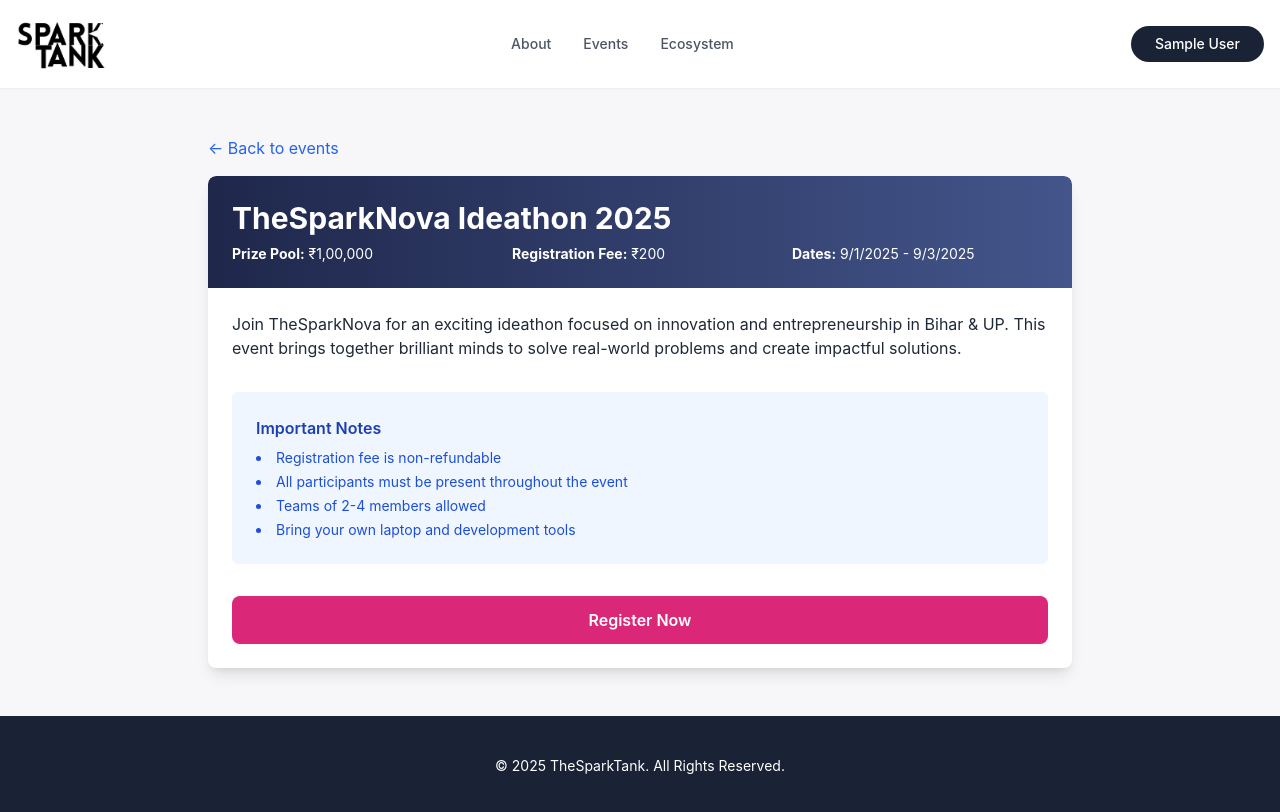
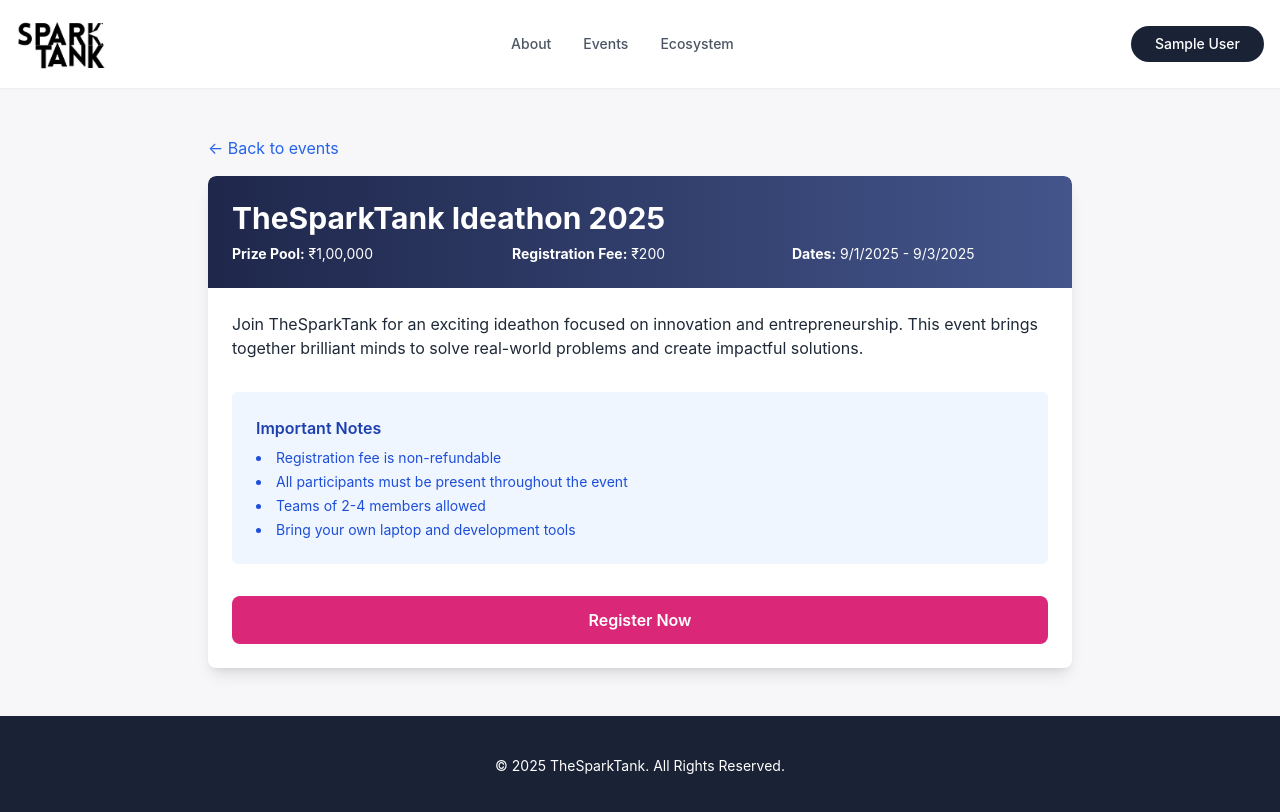
Before and after one commit to dushyant1222/frontend, a React (Create React App) app: page /events/1 in a window 1280 px wide. Shown: the top 812 px of the page. Built offline with nearby package versions, Linux system fonts and the light colour scheme; no server answers; sample sign-in values are in the browser's storage.

Commit message:
Update EventDetailsPage.jsx

```diff
--- a/src/pages/EventDetailsPage.jsx
+++ b/src/pages/EventDetailsPage.jsx
@@ -14,13 +14,13 @@ export default function EventDetailsPage() {
   useEffect(() => {
     setEvent({
       id,
-      eventName: 'TheSparkNova Ideathon 2025',
+      eventName: 'TheSparkTank Ideathon 2025',
       prizePool: '₹1,00,000',
       registrationPrice: '₹200',
       startingDate: '2025-09-01',
       endingDate: '2025-09-03',
       eventDescription:
-        'Join TheSparkNova for an exciting ideathon focused on innovation and entrepreneurship in Bihar & UP. This event brings together brilliant minds to solve real-world problems and create impactful solutions.',
+        'Join TheSparkTank for an exciting ideathon focused on innovation and entrepreneurship. This event brings together brilliant minds to solve real-world problems and create impactful solutions.',
     });
   }, [id]);
 
```
